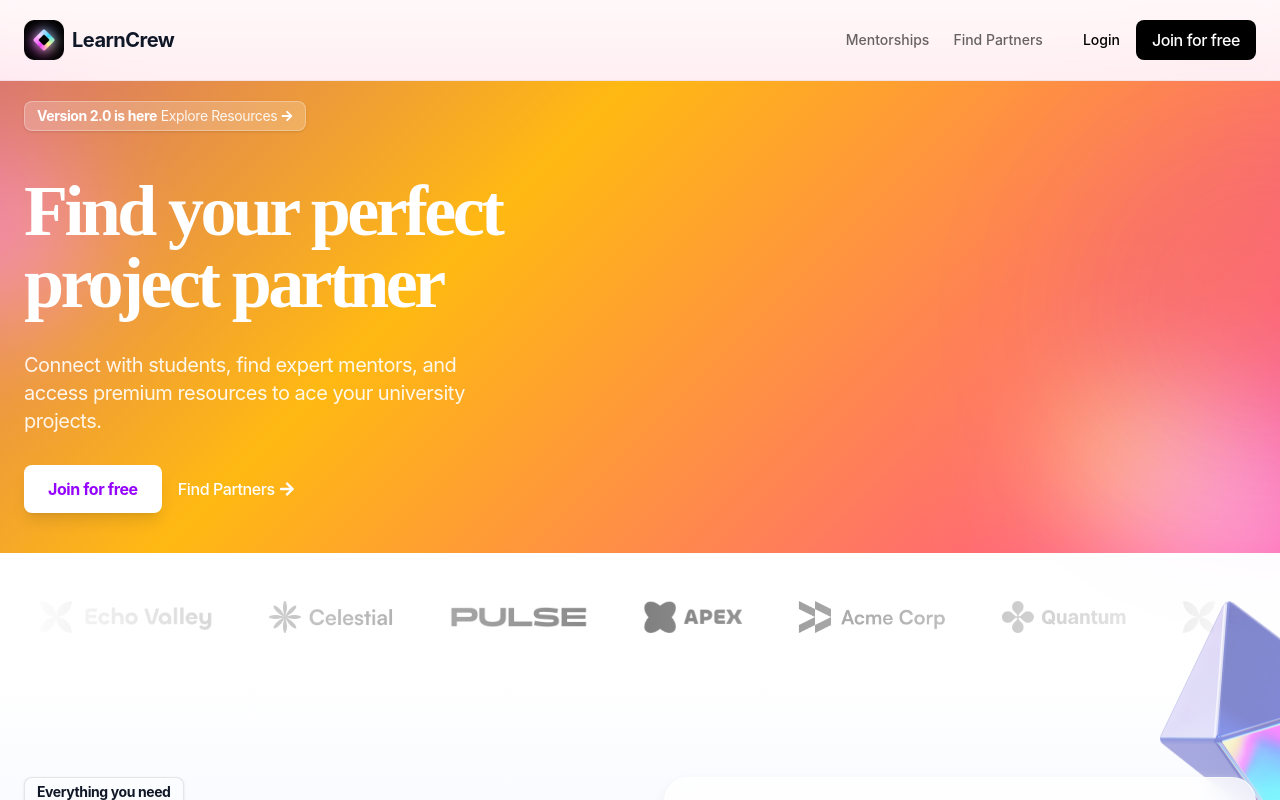
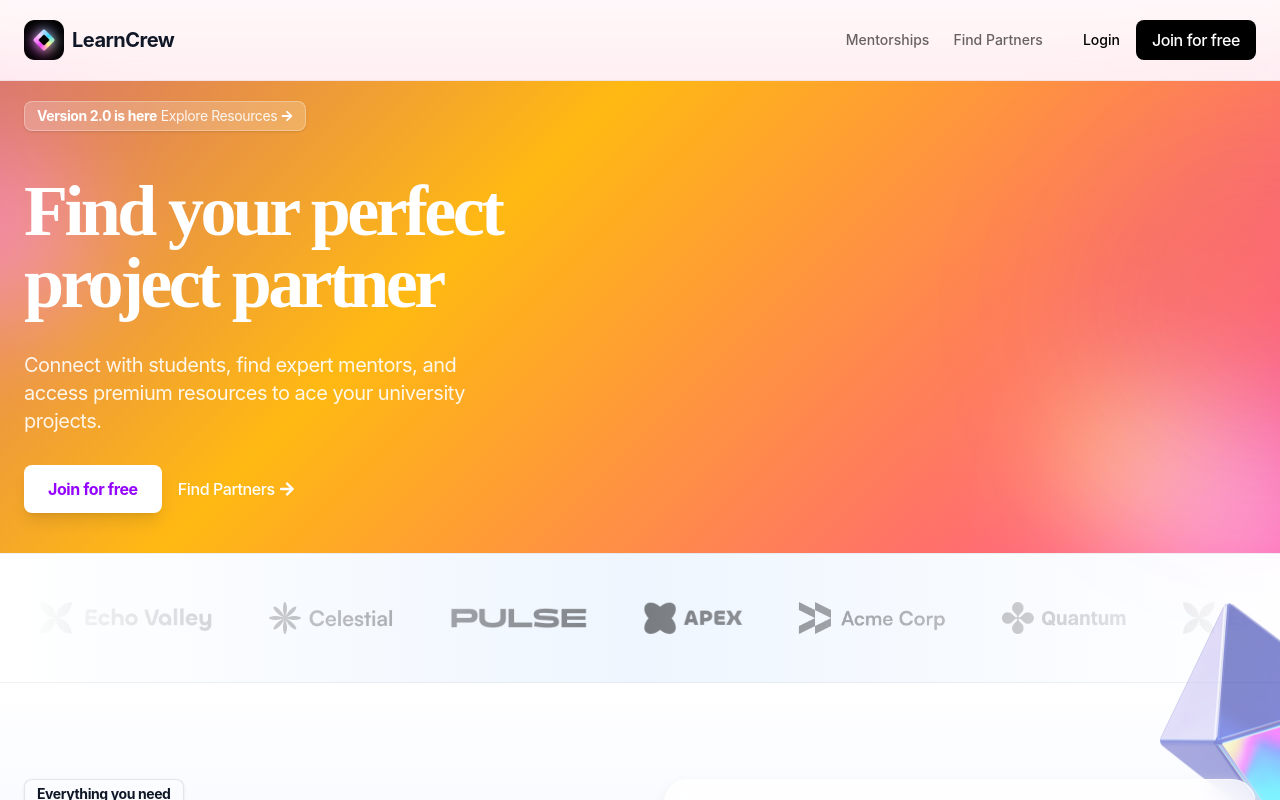
Before and after one commit to Bl0u/frontend-v1.0, a React app: page / in a window 1280 px wide. Shown: the top 800 px of the page. Built offline with nearby package versions, Linux system fonts and the light colour scheme; the HTML template or start-up script is replaced by a standard one.

Commit message:
completionId: cgen-58bb79ed132a4d20b784fb00d9efaeaf
cgen-58bb79ed132a4d20b784fb00d9efaeaf

```diff
--- a/src/sections/LogoTicker.jsx
+++ b/src/sections/LogoTicker.jsx
@@ -1,4 +1,3 @@
-
 import { motion } from 'framer-motion';
 
 export const LogoTicker = () => {
@@ -12,7 +11,7 @@ export const LogoTicker = () => {
     ];
 
     return (
-        <div className="py-8 md:py-12 bg-white">
+        <div className="py-8 md:py-12 bg-gradient-to-r from-white via-blue-50 to-white border-y border-black/5">
             <div className="container mx-auto px-4 md:px-6">
                 <div className="flex overflow-hidden [mask-image:linear-gradient(to_right,transparent,black,transparent)]">
                     <motion.div
```
